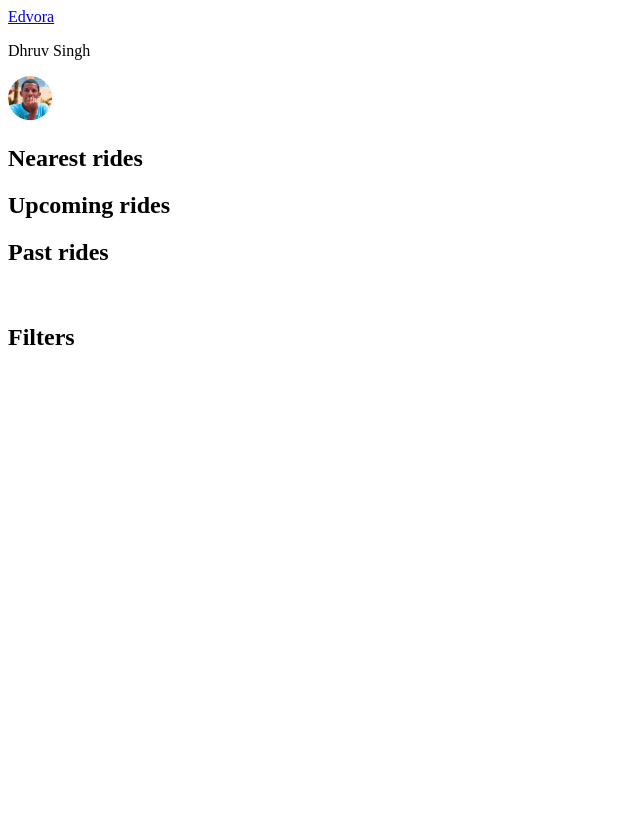
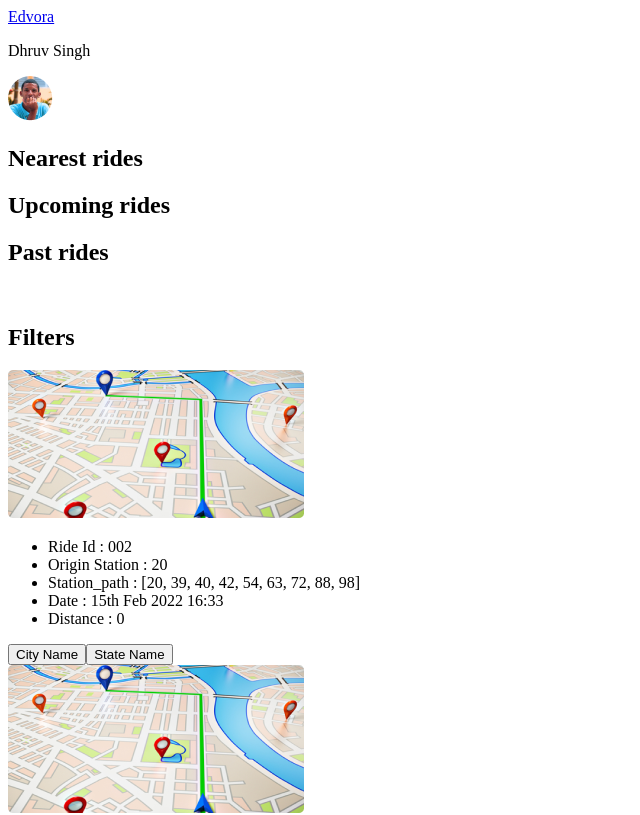
Before and after one commit to Hikmahx/Edvora-project, a React (Create React App) app: page / in a window 1280 px wide. Shown: the top 815 px of the page, without its empty margins (0-640 px from the left). Built offline with nearby package versions, Linux system fonts and the light colour scheme.

Commit message:
card components completed

```diff
--- a/src/App.js
+++ b/src/App.js
@@ -1,13 +1,15 @@
 import React from "react";
+import Cards from "./components/cards/Cards";
 import Navbar from "./components/Navbar";
 import TabHeader from "./components/TabHeader";
 
 const App = () => {
   return (
-    <div className="App w-full h-screen bg-main-black">
+    <div className="App w-full bg-main-black">
       <Navbar />
       <main className="font-inter">
         <TabHeader />
+        <Cards />
       </main>
     </div>
   );
--- a/src/components/cards/CardItem.jsx
+++ b/src/components/cards/CardItem.jsx
@@ -0,0 +1,26 @@
+import React from "react";
+
+const CardItem = () => {
+  return (
+    <div className="bg-card-black w-full mb-8 lg:mb-3 px-7 py-6 flex flex-col lg:flex-row justify-between max-w-lg lg:max-w-none mx-auto rounded-lg">
+      <div className="ride-content flex flex-col lg:flex-row">
+        <div className="map">
+          <img src="./assets/map.png" alt="map" className="w-full" />
+        </div>
+        <ul className="info py-6 lg:py-0 lg:pl-11 text-card-info-text text-lg">
+          <li className="mb-1">Ride Id : 002</li>
+          <li className="mb-1">Origin Station : 20</li>
+          <li className="mb-1">Station_path : [20, 39, 40, 42, 54, 63, 72, 88, 98]</li>
+          <li className="mb-1">Date : 15th Feb 2022 16:33</li>
+          <li className="mb-1">Distance : 0</li>
+        </ul>
+      </div>
+      <div className="filter-btns font-medium text-xl lg:text-xs text-white flex flex-col lg:flex-row justify-between lg:block">
+          <button className="bg-black px-2 py-2 lg:py-1 rounded-2xl lg:mr-4 xl:mr-8 mb-5 lg:mb-0">City Name</button>
+          <button className="bg-black px-2 py-2 lg:py-1 rounded-2xl">State Name</button>
+      </div>
+    </div>
+  );
+};
+
+export default CardItem;
--- a/src/components/cards/Cards.jsx
+++ b/src/components/cards/Cards.jsx
@@ -0,0 +1,14 @@
+import React from "react";
+import CardItem from "./CardItem";
+
+const Cards = () => {
+  return (
+    <div className="cards px-4 sm:px-11 pb-8 mt-10 lg:mt-0">
+      <CardItem />
+      <CardItem />
+      <CardItem />
+    </div>
+  );
+};
+
+export default Cards;
```
